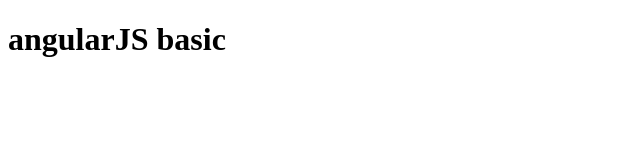
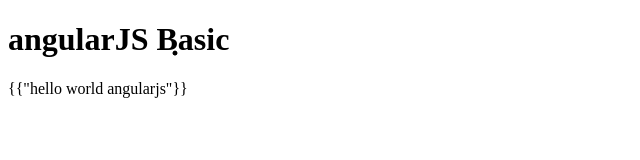
Before and after one commit to sutin1234/angularjs_basic, a plain HTML site: page example/index.html in a window 1280 px wide. Shown: the whole page, without its empty margins (0-640 px from the left). Drawn offline with nearby package versions, Linux system fonts and the light colour scheme.

Commit message:
hello world angularjs
เพิ่มการ hello world angularjs

```diff
--- a/example/index.html
+++ b/example/index.html
@@ -1,5 +1,5 @@
 <!DOCTYPE html>
-<html>
+<html ng-app="myApp">
     <head>
         <title>angularJS basic</title>
         <meta charset="UTF-8">
@@ -7,6 +7,9 @@
         <script src="//ajax.googleapis.com/ajax/libs/angularjs/1.2.26/angular.min.js"></script>
     </head>
     <body>
-        <h1>angularJS basic</h1>
+    <div>
+          <h1>angularJS Bฺฺasic</h1>
+          {{"hello world angularjs"}}
+    </div>
     </body>
 </html>
```
